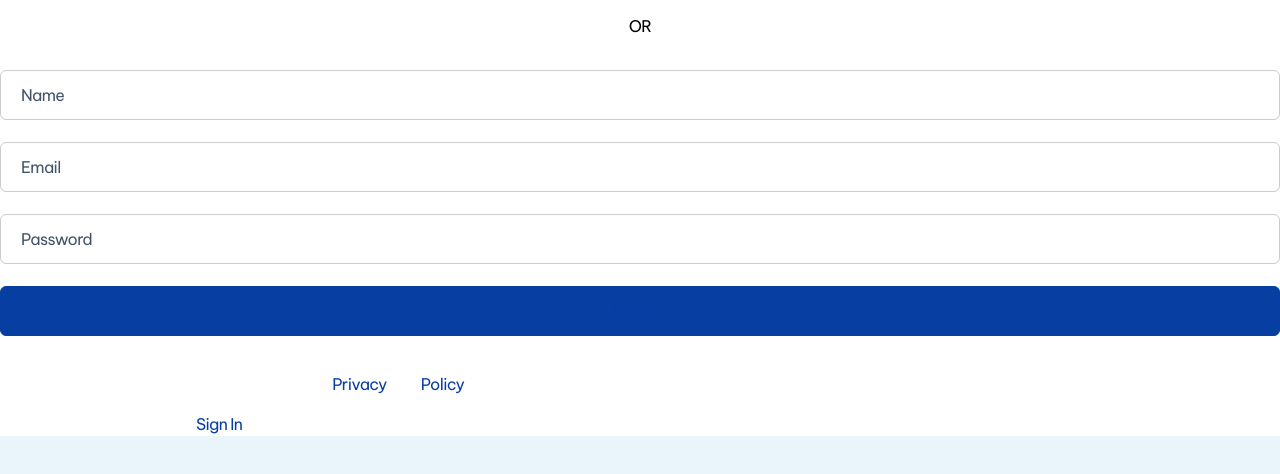
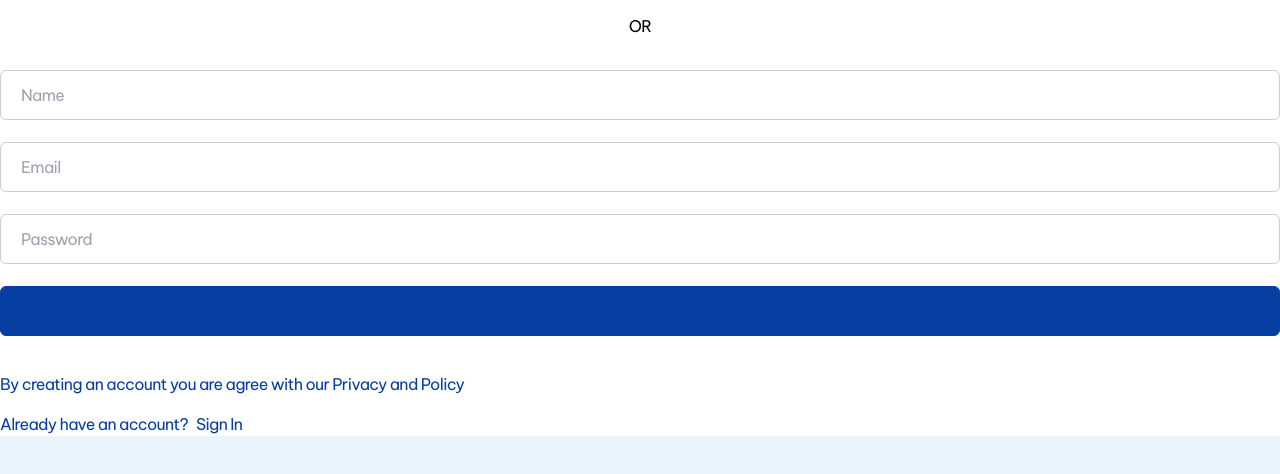
Before and after one commit to KarinaeNguyen/KienVan, a Next.js app: page /signup in a window 1280 px wide. Shown: the part 464-938 px from the top of the page. Built offline with nearby package versions, Linux system fonts and the light colour scheme.

Commit message:
Fix signin and signup text color mismatches

```diff
--- a/src/components/Auth/SignIn/index.tsx
+++ b/src/components/Auth/SignIn/index.tsx
@@ -66,7 +66,7 @@ const Signin = () => {
             onChange={(e) =>
               setLoginData({ ...loginData, email: e.target.value })
             }
-            className="w-full rounded-md border border-black/20 border-solid bg-transparent px-5 py-3 text-base text-dark outline-none transition placeholder:text-grey focus:border-primary focus-visible:shadow-none text-white dark:focus:border-primary"
+            className="w-full rounded-md border border-black/20 border-solid bg-transparent px-5 py-3 text-base text-dark outline-none transition placeholder:text-dark/50 focus:border-primary focus-visible:shadow-none dark:text-white dark:placeholder:text-white/50 dark:focus:border-primary"
           />
         </div>
         <div className="mb-[22px]">
@@ -76,7 +76,7 @@ const Signin = () => {
             onChange={(e) =>
               setLoginData({ ...loginData, password: e.target.value })
             }
-            className="w-full rounded-md border border-black/20 border-solid bg-transparent px-5 py-3 text-base text-dark outline-none transition placeholder:text-grey focus:border-primary focus-visible:shadow-none text-white dark:focus:border-primary"
+            className="w-full rounded-md border border-black/20 border-solid bg-transparent px-5 py-3 text-base text-dark outline-none transition placeholder:text-dark/50 focus:border-primary focus-visible:shadow-none dark:text-white dark:placeholder:text-white/50 dark:focus:border-primary"
           />
         </div>
         <div className="mb-9">
@@ -92,11 +92,11 @@ const Signin = () => {
 
       <Link
         href="/forgot-password"
-        className="mb-2 inline-block text-base text-dark hover:text-primary text-white dark:hover:text-primary"
+        className="mb-2 inline-block text-base text-dark hover:text-primary dark:text-white dark:hover:text-primary"
       >
         Forgot Password?
       </Link>
-      <p className="text-body-secondary text-white text-base">
+      <p className="text-base text-dark dark:text-white">
         Not a member yet?{" "}
         <Link href="/" className="text-primary hover:underline">
           Sign Up
--- a/src/components/Auth/SignUp/index.tsx
+++ b/src/components/Auth/SignUp/index.tsx
@@ -58,7 +58,7 @@ const SignUp = () => {
             placeholder="Name"
             name="name"
             required
-            className="w-full rounded-md border border-black/20 border-solid bg-transparent px-5 py-3 text-base text-dark outline-none transition placeholder:text-grey focus:border-primary focus-visible:shadow-none text-white dark:focus:border-primary"
+            className="w-full rounded-md border border-black/20 border-solid bg-transparent px-5 py-3 text-base text-dark outline-none transition placeholder:text-dark/50 focus:border-primary focus-visible:shadow-none dark:text-white dark:placeholder:text-white/50 dark:focus:border-primary"
           />
         </div>
         <div className="mb-[22px]">
@@ -67,7 +67,7 @@ const SignUp = () => {
             placeholder="Email"
             name="email"
             required
-            className="w-full rounded-md border border-black/20 border-solid bg-transparent px-5 py-3 text-base text-dark outline-none transition placeholder:text-grey focus:border-primary focus-visible:shadow-none text-white dark:focus:border-primary"
+            className="w-full rounded-md border border-black/20 border-solid bg-transparent px-5 py-3 text-base text-dark outline-none transition placeholder:text-dark/50 focus:border-primary focus-visible:shadow-none dark:text-white dark:placeholder:text-white/50 dark:focus:border-primary"
           />
         </div>
         <div className="mb-[22px]">
@@ -76,7 +76,7 @@ const SignUp = () => {
             placeholder="Password"
             name="password"
             required
-            className="w-full rounded-md border border-black/20 border-solid bg-transparent px-5 py-3 text-base text-dark outline-none transition placeholder:text-grey focus:border-primary focus-visible:shadow-none text-white dark:focus:border-primary"
+            className="w-full rounded-md border border-black/20 border-solid bg-transparent px-5 py-3 text-base text-dark outline-none transition placeholder:text-dark/50 focus:border-primary focus-visible:shadow-none dark:text-white dark:placeholder:text-white/50 dark:focus:border-primary"
           />
         </div>
         <div className="mb-9">
@@ -89,7 +89,7 @@ const SignUp = () => {
         </div>
       </form>
 
-      <p className="text-body-secondary mb-4 text-white text-base">
+      <p className="mb-4 text-base text-dark dark:text-white">
         By creating an account you are agree with our{" "}
         <a href="/#" className="text-primary hover:underline">
           Privacy
@@ -100,7 +100,7 @@ const SignUp = () => {
         </a>
       </p>
 
-      <p className="text-body-secondary text-white text-base">
+      <p className="text-base text-dark dark:text-white">
         Already have an account?
         <Link href="/" className="pl-2 text-primary hover:underline">
           Sign In
```
